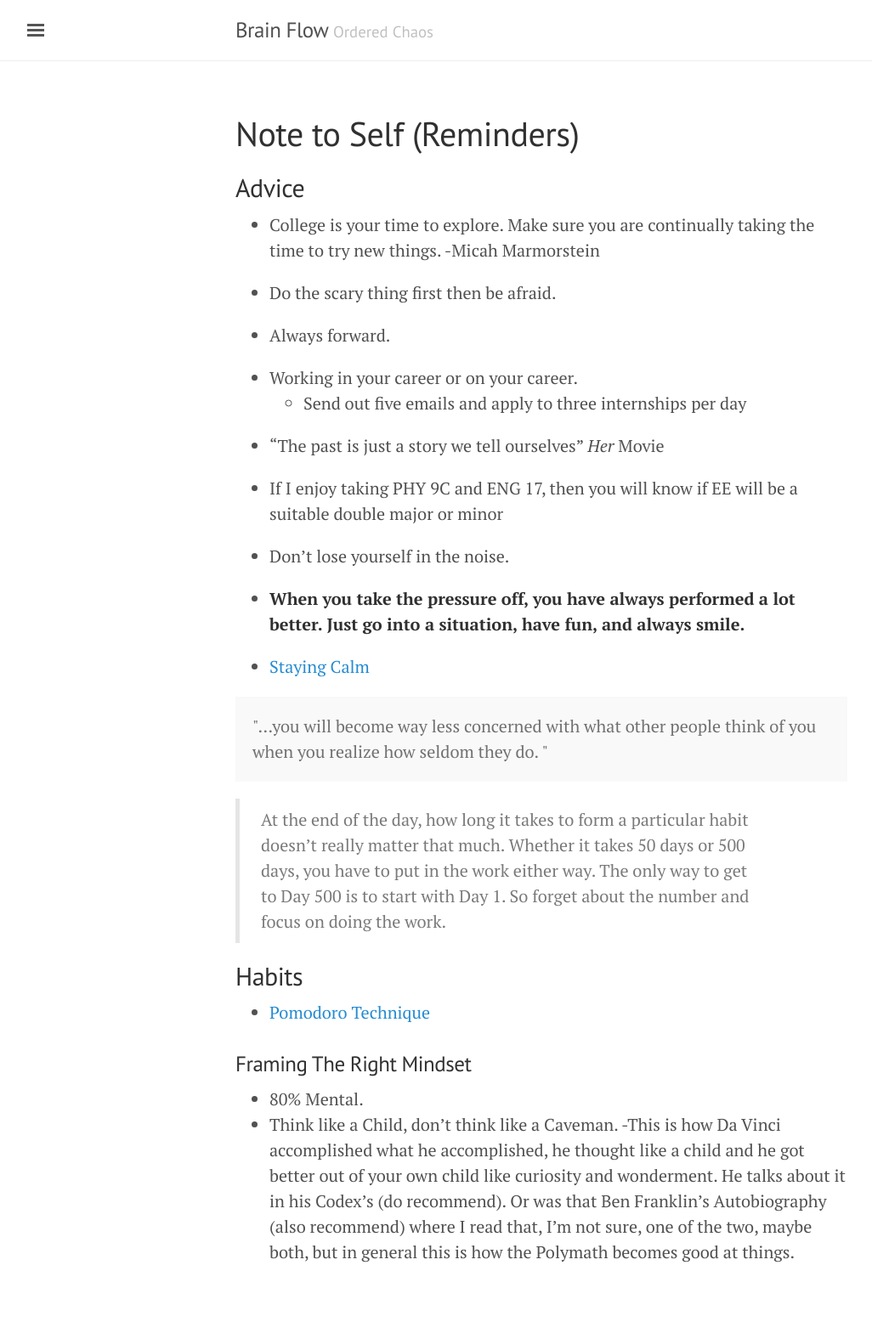
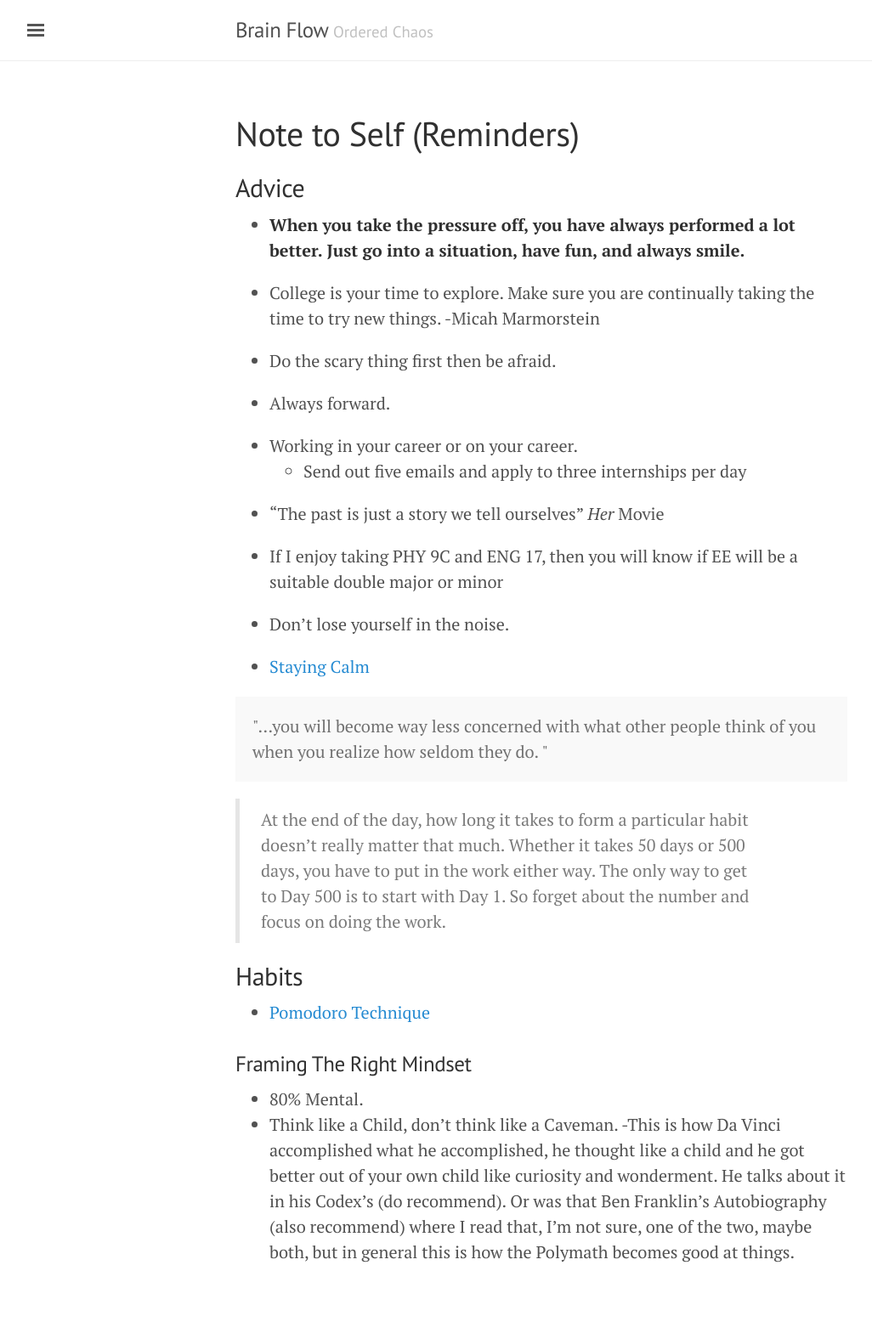
Before and after one commit to bjchia/bjchia.github.io, a Jekyll site: the page built from notetoself.md, in a window 1280 px wide. Shown: the whole page at 85% size, without its empty margins (3-1029 px from the left). Built offline with Jekyll 4.4.1, drawn with Linux system fonts in a browser that asks for light colours; part of the change alters nothing that is shown.

```diff
--- a/notetoself.md
+++ b/notetoself.md
@@ -4,6 +4,9 @@ title: Note to Self (Reminders)
 ---
 
 ## Advice
+
+* **When you take the pressure off, you have always performed a lot better. Just go into a situation, have fun, and always smile.**
+
 * College is your time to explore. Make sure you are continually taking the time to try new things. -Micah Marmorstein
 
 * Do the scary thing first then be afraid.
@@ -18,8 +21,6 @@ title: Note to Self (Reminders)
 * If I enjoy taking PHY 9C and ENG 17, then you will know if EE will be a suitable double major or minor
 
 * Don't lose yourself in the noise.
-
-* **When you take the pressure off, you have always performed a lot better. Just go into a situation, have fun, and always smile.**
 
 * [Staying Calm](https://www.linkedin.com/pulse/20140805002649-50578967-how-successful-people-stay-calm/?trk=tod-posts-postall-ptlt&trk=tod-posts-postall-ptlt)
 
```
